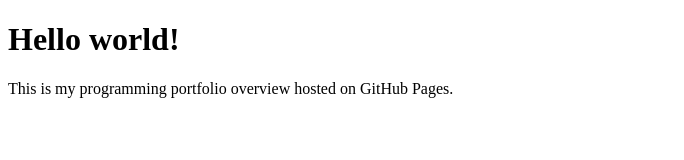
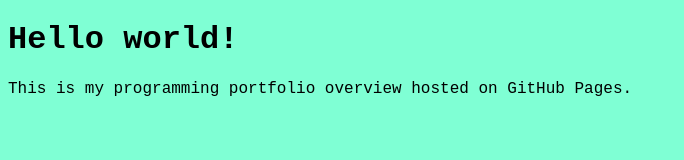
Before and after one commit to JacobD4676/JacobD4676.github.io, a plain HTML site: page index.html in a window 1280 px wide. Shown: the whole page, without its empty margins (0-684 px from the left). Drawn offline with Linux system fonts and the light colour scheme.

Commit message:
Added style.css and linked it to index.html.

```diff
--- a/index.html
+++ b/index.html
@@ -1,8 +1,15 @@
 <!DOCTYPE html>
 <!--Home page for programming portfolio.-->
 <html>
+
+    <head>
+        <meta charset="UTF-8">
+        <title>My Portfolio</title>
+        <link rel="stylesheet" href="styles/styles.css">
+   </head>
 <body>
     <h1>Hello world!</h1>
     <p>This is my programming portfolio overview hosted on GitHub Pages.</p>
 </body>
+
 </html>
--- /dev/null
+++ b/styles/styles.css
@@ -0,0 +1,7 @@
+/* Style Sheet for Programming Portfolio */
+@charset "ISO-8859-1";
+
+html{
+    font-family:'Courier New', Courier, monospace;
+    background-color: aquamarine;
+}
```
